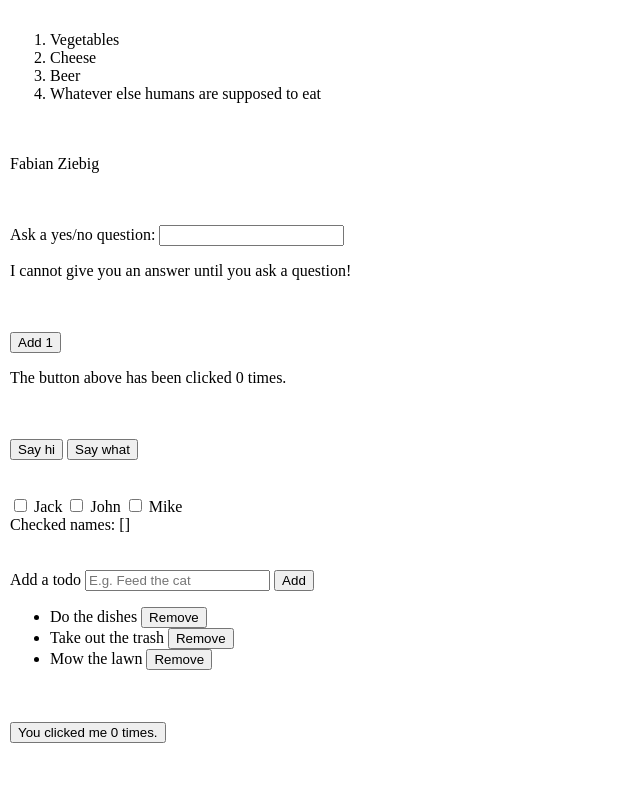
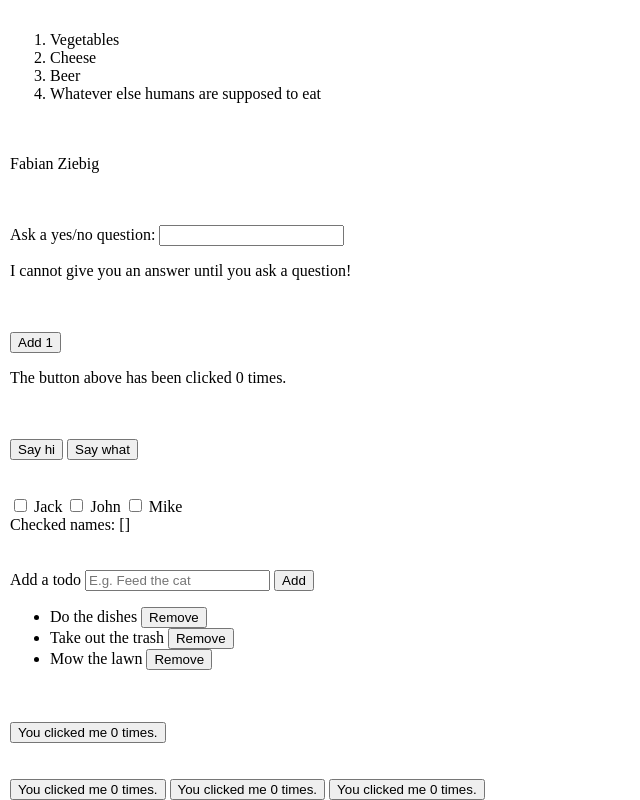
Before and after one commit to fzberlin23/vue.js, a plain HTML site: page index.html in a window 1280 px wide. Shown: the part 493-1293 px from the top of the page, without its empty margins (0-640 px from the left). Before the commit the page ends 1236 px from the top, so only its background shows below. Drawn offline with nearby package versions, Linux system fonts and the light colour scheme.

Commit message:
Hello Vue!

```diff
--- a/index.html
+++ b/index.html
@@ -130,6 +130,14 @@
             <button-counter></button-counter>
         </div>
 
+        <br/><br/>
+
+        <div id="components-demo-3-buttons">
+            <button-counter></button-counter>
+            <button-counter></button-counter>
+            <button-counter></button-counter>
+        </div>
+
         <script src="https://cdn.jsdelivr.net/npm/vue/dist/vue.js"></script>
         <script src="https://cdn.jsdelivr.net/npm/axios@0.12.0/dist/axios.min.js"></script>
         <script src="https://cdn.jsdelivr.net/npm/lodash@4.13.1/lodash.min.js"></script>
--- a/index.js
+++ b/index.js
@@ -208,3 +208,4 @@ Vue.component('button-counter', {
   template: '<button v-on:click="count++">You clicked me {{ count }} times.</button>'
 })
 new Vue({ el: '#components-demo' })
+new Vue({ el: '#components-demo-3-buttons' })
```
